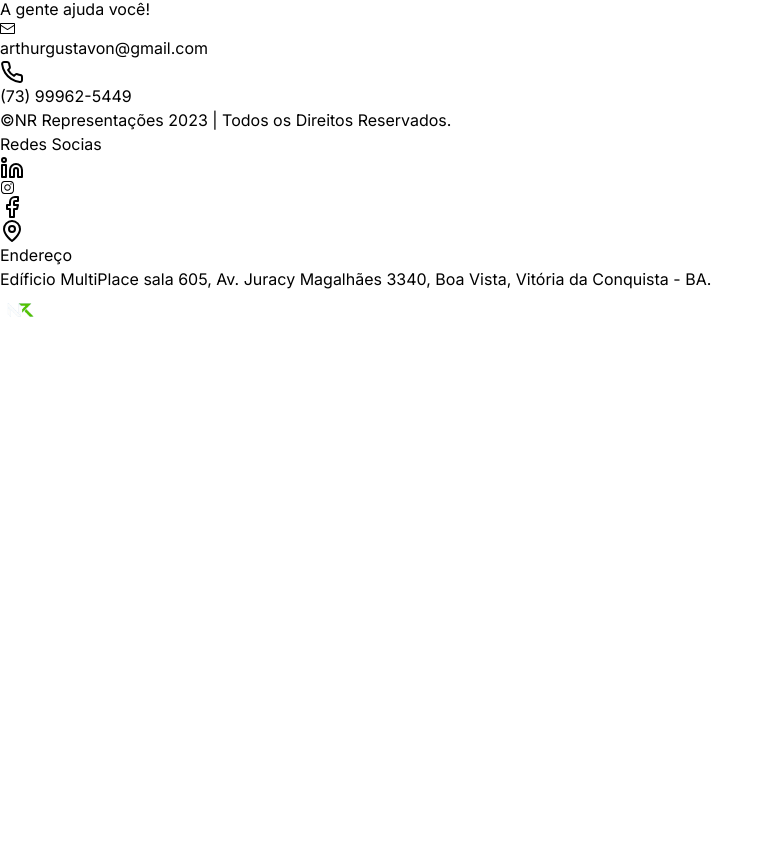
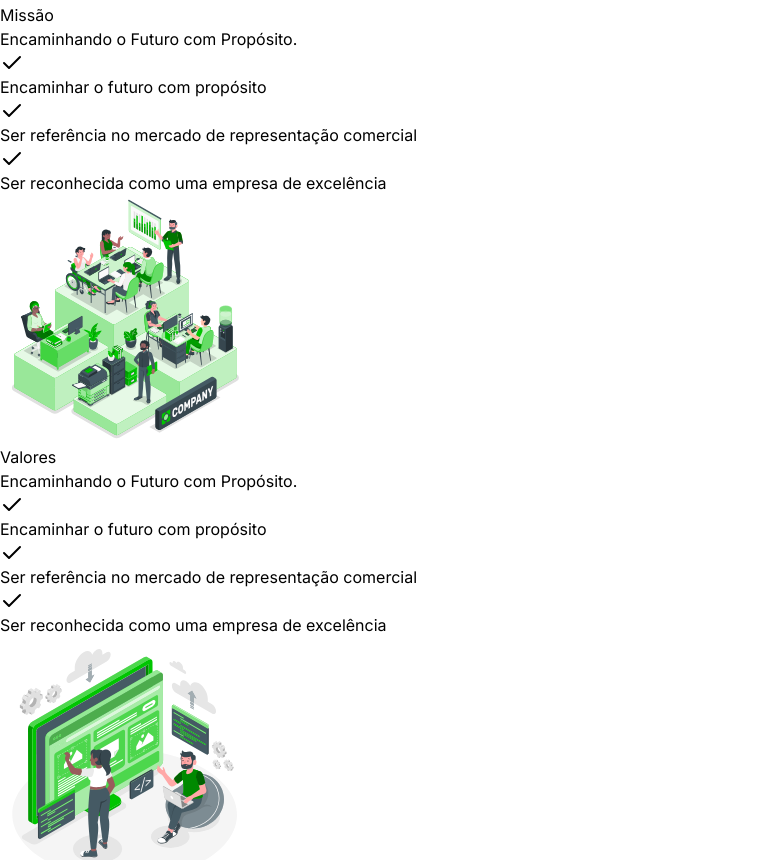
Before and after one commit to Kibryant/project-nr, a Next.js app: page / in a window 1280 px wide. Shown: the part 2076-2936 px from the top of the page, without its empty margins (0-769 px from the left). Before the commit the page ends 2407 px from the top, so only its background shows below. Built offline with nearby package versions, Linux system fonts and the light colour scheme.

Commit message:
chore(ui): add slides to the section

```diff
--- a/package.json
+++ b/package.json
@@ -15,6 +15,7 @@
     "@radix-ui/react-slot": "^1.0.2",
     "class-variance-authority": "^0.7.0",
     "clsx": "^2.1.0",
+    "embla-carousel-autoplay": "^8.0.0-rc19",
     "embla-carousel-react": "^8.0.0-rc19",
     "lucide-react": "^0.308.0",
     "next": "14.0.4",
--- a/src/app/page.tsx
+++ b/src/app/page.tsx
@@ -1,5 +1,6 @@
 import Card from '@/components/Card'
 import { Header } from '@/components/Header'
+import { PanelCardSwiper } from '@/components/PanelCardSwiper'
 import { Section } from '@/components/Section'
 import { Subtitle } from '@/components/Subtitle'
 import { Title } from '@/components/Title'
@@ -59,7 +60,9 @@ const Page = () => {
             />
             <Subtitle subtitle="Essência Empresarial: Missão, Visão e Valores" />
           </div>
-          <div></div>
+          <div className="">
+            <PanelCardSwiper />
+          </div>
         </Section>
       </main>
     </>
--- /dev/null
+++ b/src/components/PanelCardSwiper/index.tsx
@@ -0,0 +1,66 @@
+'use client'
+
+import {
+  Carousel,
+  CarouselContent,
+  CarouselItem,
+} from '@/components/ui/carousel'
+
+import Autoplay from 'embla-carousel-autoplay'
+import { PanelCard } from '../PanelCard'
+
+const PanelCardSwiper = () => {
+  return (
+    <Carousel
+      plugins={[
+        Autoplay({
+          delay: 6000,
+        }),
+      ]}
+    >
+      <CarouselContent className="h-auto">
+        <CarouselItem className="">
+          <PanelCard
+            title="Missão"
+            subtitle="Encaminhando o Futuro com Propósito."
+            alt="Missão"
+            image="team-work"
+            texts={[
+              'Encaminhar o futuro com propósito',
+              'Ser referência no mercado de representação comercial',
+              'Ser reconhecida como uma empresa de excelência',
+            ]}
+          />
+        </CarouselItem>
+        <CarouselItem className="">
+          <PanelCard
+            title="Valores"
+            subtitle="Encaminhando o Futuro com Propósito."
+            alt="Missão"
+            image="company-amico"
+            texts={[
+              'Encaminhar o futuro com propósito',
+              'Ser referência no mercado de representação comercial',
+              'Ser reconhecida como uma empresa de excelência',
+            ]}
+          />
+        </CarouselItem>
+        <CarouselItem className="">
+          <PanelCard
+            title="Valores"
+            subtitle="Encaminhando o Futuro com Propósito."
+            alt="Missão"
+            image="website-creator"
+            texts={[
+              'Encaminhar o futuro com propósito',
+              'Ser referência no mercado de representação comercial',
+              'Ser reconhecida como uma empresa de excelência',
+            ]}
+          />
+        </CarouselItem>
+      </CarouselContent>
+    </Carousel>
+  )
+}
+
+export { PanelCardSwiper }
--- a/src/components/ui/carousel.tsx
+++ b/src/components/ui/carousel.tsx
@@ -1,20 +1,20 @@
-"use client"
+'use client'
 
-import * as React from "react"
-import { ArrowLeftIcon, ArrowRightIcon } from "@radix-ui/react-icons"
+import * as React from 'react'
+import { ArrowLeftIcon, ArrowRightIcon } from '@radix-ui/react-icons'
 import useEmblaCarousel, {
   type EmblaCarouselType as CarouselApi,
   type EmblaOptionsType as CarouselOptions,
   type EmblaPluginType as CarouselPlugin,
-} from "embla-carousel-react"
+} from 'embla-carousel-react'
 
-import { cn } from "@/utils/"
-import { Button } from "@/components/ui/button"
+import { cn } from '@/utils/cn'
+import { Button } from '@/components/ui/button'
 
 type CarouselProps = {
   opts?: CarouselOptions
   plugins?: CarouselPlugin[]
-  orientation?: "horizontal" | "vertical"
+  orientation?: 'horizontal' | 'vertical'
   setApi?: (api: CarouselApi) => void
 }
 
@@ -33,7 +33,7 @@ function useCarousel() {
   const context = React.useContext(CarouselContext)
 
   if (!context) {
-    throw new Error("useCarousel must be used within a <Carousel />")
+    throw new Error('useCarousel must be used within a <Carousel />')
   }
 
   return context
@@ -45,7 +45,7 @@ const Carousel = React.forwardRef<
 >(
   (
     {
-      orientation = "horizontal",
+      orientation = 'horizontal',
       opts,
       setApi,
       plugins,
@@ -53,14 +53,14 @@ const Carousel = React.forwardRef<
       children,
       ...props
     },
-    ref
+    ref,
   ) => {
     const [carouselRef, api] = useEmblaCarousel(
       {
         ...opts,
-        axis: orientation === "horizontal" ? "x" : "y",
+        axis: orientation === 'horizontal' ? 'x' : 'y',
       },
-      plugins
+      plugins,
     )
     const [canScrollPrev, setCanScrollPrev] = React.useState(false)
     const [canScrollNext, setCanScrollNext] = React.useState(false)
@@ -84,15 +84,15 @@ const Carousel = React.forwardRef<
 
     const handleKeyDown = React.useCallback(
       (event: React.KeyboardEvent<HTMLDivElement>) => {
-        if (event.key === "ArrowLeft") {
+        if (event.key === 'ArrowLeft') {
           event.preventDefault()
           scrollPrev()
-        } else if (event.key === "ArrowRight") {
+        } else if (event.key === 'ArrowRight') {
           event.preventDefault()
           scrollNext()
         }
       },
-      [scrollPrev, scrollNext]
+      [scrollPrev, scrollNext],
     )
 
     React.useEffect(() => {
@@ -109,11 +109,11 @@ const Carousel = React.forwardRef<
       }
 
       onSelect(api)
-      api.on("reInit", onSelect)
-      api.on("select", onSelect)
+      api.on('reInit', onSelect)
+      api.on('select', onSelect)
 
       return () => {
-        api?.off("select", onSelect)
+        api?.off('select', onSelect)
       }
     }, [api, onSelect])
 
@@ -121,10 +121,10 @@ const Carousel = React.forwardRef<
       <CarouselContext.Provider
         value={{
           carouselRef,
-          api: api,
+          api,
           opts,
           orientation:
-            orientation || (opts?.axis === "y" ? "vertical" : "horizontal"),
+            orientation || (opts?.axis === 'y' ? 'vertical' : 'horizontal'),
           scrollPrev,
           scrollNext,
           canScrollPrev,
@@ -134,7 +134,7 @@ const Carousel = React.forwardRef<
         <div
           ref={ref}
           onKeyDownCapture={handleKeyDown}
-          className={cn("relative", className)}
+          className={cn('relative', className)}
           role="region"
           aria-roledescription="carousel"
           {...props}
@@ -143,9 +143,9 @@ const Carousel = React.forwardRef<
         </div>
       </CarouselContext.Provider>
     )
-  }
+  },
 )
-Carousel.displayName = "Carousel"
+Carousel.displayName = 'Carousel'
 
 const CarouselContent = React.forwardRef<
   HTMLDivElement,
@@ -158,16 +158,16 @@ const CarouselContent = React.forwardRef<
       <div
         ref={ref}
         className={cn(
-          "flex",
-          orientation === "horizontal" ? "-ml-4" : "-mt-4 flex-col",
-          className
+          'flex',
+          orientation === 'horizontal' ? '-ml-4' : '-mt-4 flex-col',
+          className,
         )}
         {...props}
       />
     </div>
   )
 })
-CarouselContent.displayName = "CarouselContent"
+CarouselContent.displayName = 'CarouselContent'
 
 const CarouselItem = React.forwardRef<
   HTMLDivElement,
@@ -181,20 +181,20 @@ const CarouselItem = React.forwardRef<
       role="group"
       aria-roledescription="slide"
       className={cn(
-        "min-w-0 shrink-0 grow-0 basis-full",
-        orientation === "horizontal" ? "pl-4" : "pt-4",
-        className
+        'min-w-0 shrink-0 grow-0 basis-full',
+        orientation === 'horizontal' ? 'pl-4' : 'pt-4',
+        className,
       )}
       {...props}
     />
   )
 })
-CarouselItem.displayName = "CarouselItem"
+CarouselItem.displayName = 'CarouselItem'
 
 const CarouselPrevious = React.forwardRef<
   HTMLButtonElement,
   React.ComponentProps<typeof Button>
->(({ className, variant = "outline", size = "icon", ...props }, ref) => {
+>(({ className, variant = 'outline', size = 'icon', ...props }, ref) => {
   const { orientation, scrollPrev, canScrollPrev } = useCarousel()
 
   return (
@@ -203,11 +203,11 @@ const CarouselPrevious = React.forwardRef<
       variant={variant}
       size={size}
       className={cn(
-        "absolute  h-8 w-8 rounded-full",
-        orientation === "horizontal"
-          ? "-left-12 top-1/2 -translate-y-1/2"
-          : "-top-12 left-1/2 -translate-x-1/2 rotate-90",
-        className
+        'absolute  h-8 w-8 rounded-full',
+        orientation === 'horizontal'
+          ? '-left-12 top-1/2 -translate-y-1/2'
+          : '-top-12 left-1/2 -translate-x-1/2 rotate-90',
+        className,
       )}
       disabled={!canScrollPrev}
       onClick={scrollPrev}
@@ -218,12 +218,12 @@ const CarouselPrevious = React.forwardRef<
     </Button>
   )
 })
-CarouselPrevious.displayName = "CarouselPrevious"
+CarouselPrevious.displayName = 'CarouselPrevious'
 
 const CarouselNext = React.forwardRef<
   HTMLButtonElement,
   React.ComponentProps<typeof Button>
->(({ className, variant = "outline", size = "icon", ...props }, ref) => {
+>(({ className, variant = 'outline', size = 'icon', ...props }, ref) => {
   const { orientation, scrollNext, canScrollNext } = useCarousel()
 
   return (
@@ -232,11 +232,11 @@ const CarouselNext = React.forwardRef<
       variant={variant}
       size={size}
       className={cn(
-        "absolute h-8 w-8 rounded-full",
-        orientation === "horizontal"
-          ? "-right-12 top-1/2 -translate-y-1/2"
-          : "-bottom-12 left-1/2 -translate-x-1/2 rotate-90",
-        className
+        'absolute h-8 w-8 rounded-full',
+        orientation === 'horizontal'
+          ? '-right-12 top-1/2 -translate-y-1/2'
+          : '-bottom-12 left-1/2 -translate-x-1/2 rotate-90',
+        className,
       )}
       disabled={!canScrollNext}
       onClick={scrollNext}
@@ -247,7 +247,7 @@ const CarouselNext = React.forwardRef<
     </Button>
   )
 })
-CarouselNext.displayName = "CarouselNext"
+CarouselNext.displayName = 'CarouselNext'
 
 export {
   type CarouselApi,
```
Also changed, not shown: components.json, 1 other file (tests, documents, lock files or other folders).
